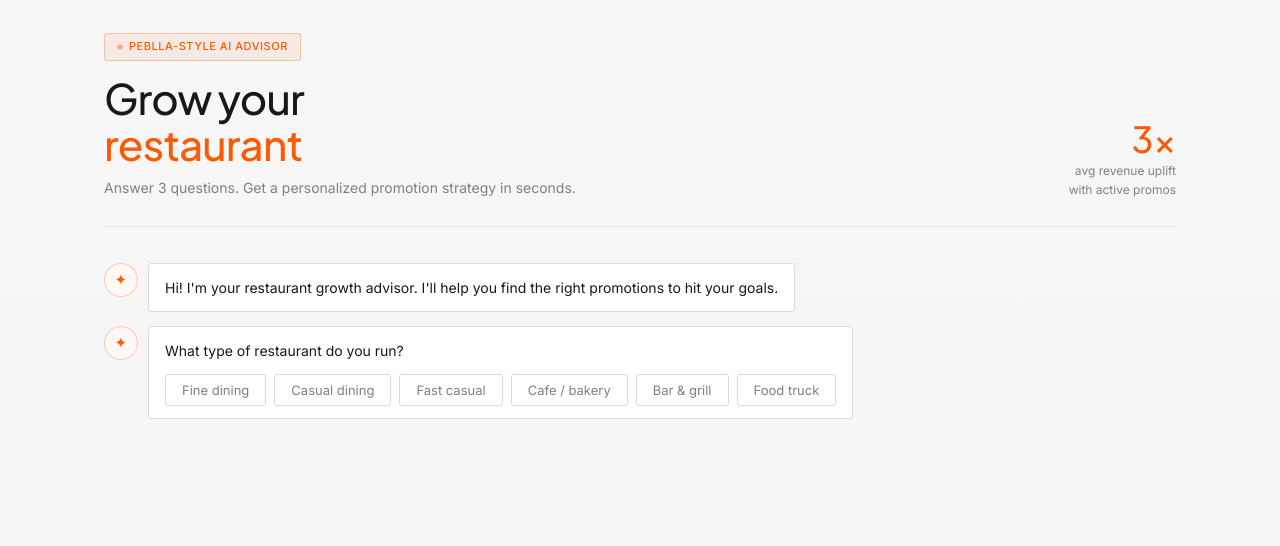
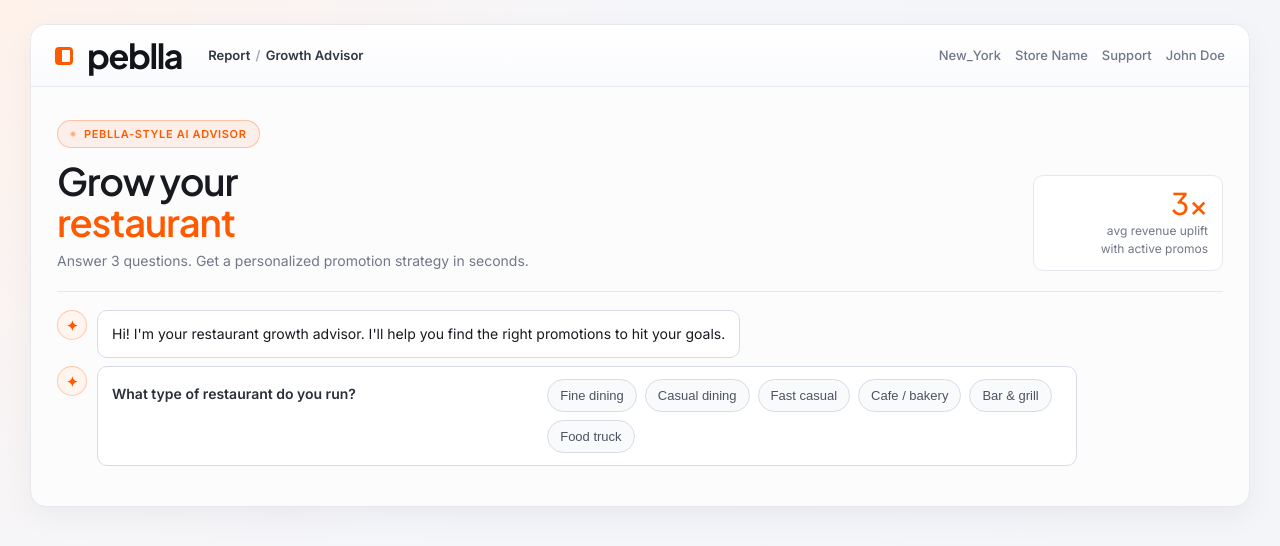
Before and after one commit to JasperWu-creator/Peblla-AI-Agent-, a website: page index.html in a window 1280 px wide. Drawn offline with Linux system fonts and the light colour scheme.

Commit message:
Restyle advisor page with Peblla dashboard layout

```diff
--- a/index.html
+++ b/index.html
@@ -10,91 +10,119 @@
   *, *::before, *::after { box-sizing: border-box; margin: 0; padding: 0; }
 
   :root {
-    --bg: #f5f5f6;
+    --bg: #f4f5f8;
     --surface: #ffffff;
-    --surface2: #fafafa;
-    --border: #e7e7e9;
-    --border2: #d9dadd;
-    --text: #18181b;
-    --muted: #7f7f86;
+    --surface2: #f9fafb;
+    --border: #e6e8ee;
+    --border2: #d7dbe5;
+    --text: #181a20;
+    --muted: #717788;
     --accent: #ff5a00;
-    --accent-2: #ff6b1f;
     --accent-dim: rgba(255, 90, 0, 0.08);
-    --accent-border: rgba(255, 90, 0, 0.28);
-    --purple: #8b8b92;
-    --purple-dim: #f3f3f4;
-    --teal: #54545c;
-    --teal-dim: #f3f3f4;
-    --amber: #a0a0a7;
-    --amber-dim: #f3f3f4;
+    --accent-border: rgba(255, 90, 0, 0.3);
+    --purple: #7d739b;
+    --purple-dim: #f4f2fb;
+    --amber: #98785e;
+    --amber-dim: #f9f3ec;
     --ai-bubble: #ffffff;
-    --user-bubble: #fff4ee;
+    --user-bubble: #fff5ef;
     --font-display: 'Plus Jakarta Sans', 'Inter', system-ui, sans-serif;
     --font-body: 'Inter', system-ui, sans-serif;
-    --radius: 4px;
-    --radius-sm: 4px;
-    --shadow-soft: 0 1px 2px rgba(17, 24, 39, 0.04);
+    --radius: 10px;
+    --radius-sm: 8px;
+    --shadow-soft: 0 10px 30px rgba(15, 23, 42, 0.05);
   }
 
   html { scroll-behavior: smooth; }
 
   body {
     font-family: var(--font-body);
-    background: var(--bg);
+    background: radial-gradient(circle at top left, #fff2eb 0%, #f5f6fa 42%, #f3f5f8 100%);
     color: var(--text);
     min-height: 100vh;
-    line-height: 1.6;
+    line-height: 1.5;
     overflow-x: hidden;
   }
 
-  body::before {
-    content: '';
-    position: fixed;
-    inset: 0;
-    background: linear-gradient(180deg, #f7f7f8 0%, #f3f3f4 100%);
-    pointer-events: none;
-    z-index: 0;
+  .page-shell {
+    position: relative;
+    z-index: 1;
+    max-width: 1220px;
+    margin: 24px auto;
+    border: 1px solid var(--border);
+    border-radius: 16px;
+    background: #fcfcfd;
+    box-shadow: var(--shadow-soft);
+    overflow: hidden;
   }
 
-  .page {
-    position: relative;
-    z-index: 1;
-    max-width: 1120px;
-    margin: 0 auto;
-    padding: 0 24px 80px;
-    background: transparent;
-    border: none;
-    border-radius: 0;
-    box-shadow: none;
-    backdrop-filter: none;
+  .top-nav {
+    height: 62px;
+    padding: 0 24px;
+    border-bottom: 1px solid var(--border);
+    display: flex;
+    align-items: center;
+    justify-content: space-between;
+    background: linear-gradient(180deg, #fff 0%, #fafbfd 100%);
   }
 
-  /* ── HEADER ── */
+  .nav-left, .nav-right {
+    display: flex;
+    align-items: center;
+    gap: 14px;
+    color: var(--muted);
+    font-size: 13px;
+    font-weight: 500;
+  }
+
+  .logo-mark {
+    width: 18px;
+    height: 18px;
+    border: 3px solid var(--accent);
+    border-left-width: 7px;
+    border-radius: 4px;
+  }
+  .logo-word {
+    font-family: var(--font-display);
+    font-size: 34px;
+    line-height: 1;
+    font-weight: 700;
+    color: #12141a;
+    letter-spacing: -0.04em;
+    margin-right: 12px;
+  }
+  .crumbs { font-weight: 600; color: #303644; }
+  .crumbs span { color: #a4a8b3; margin: 0 2px; }
+
+  .page {
+    padding: 24px 26px 40px;
+  }
+
   .header {
-    padding: 32px 0 26px;
+    padding: 8px 0 20px;
     display: flex;
     align-items: flex-end;
     justify-content: space-between;
     border-bottom: 1px solid var(--border);
-    margin-bottom: 36px;
+    margin-bottom: 18px;
     animation: fadeUp 0.6s ease both;
+    gap: 16px;
   }
-  .header-left { max-width: 520px; }
+  .header-left { max-width: 620px; }
   .badge {
-    box-shadow: none;
     display: inline-flex;
     align-items: center;
-    gap: 6px;
+    gap: 8px;
     background: var(--accent-dim);
-    border: 0.5px solid var(--accent-border);
-    border-radius: 3px;
-    padding: 4px 12px;
+    border: 1px solid var(--accent-border);
+    border-radius: 999px;
+    padding: 5px 12px;
     font-size: 11px;
-    font-weight: 500;
+    font-weight: 600;
     color: var(--accent);
-    letter-spacing: 0.05em;
+    letter-spacing: 0.06em;
     text-transform: uppercase;
-    margin-bottom: 14px;
+    margin-bottom: 12px;
   }
   .badge-dot {
     width: 6px; height: 6px;
@@ -102,41 +130,41 @@
     background: var(--accent);
     animation: pulse 2s ease-in-out infinite;
   }
-  @keyframes pulse { 0%,100%{opacity:1;transform:scale(1);} 50%{opacity:0.5;transform:scale(0.85);} }
+  @keyframes pulse { 0%,100%{opacity:1;transform:scale(1);} 50%{opacity:0.45;transform:scale(0.8);} }
 
   h1 {
     font-family: var(--font-display);
-    font-size: clamp(34px, 5vw, 42px);
-    font-weight: 500;
-    color: var(--text);
-    line-height: 1.1;
-    letter-spacing: -0.02em;
+    font-size: clamp(30px, 3.6vw, 38px);
+    font-weight: 600;
+    line-height: 1.08;
+    letter-spacing: -0.03em;
   }
   h1 em { font-style: normal; color: var(--accent); }
   .header-sub {
     font-size: 14px;
     color: var(--muted);
-    margin-top: 10px;
-    font-weight: 300;
+    margin-top: 8px;
   }
   .header-stat {
     text-align: right;
-    display: none;
+    border: 1px solid var(--border);
+    border-radius: 10px;
+    background: var(--surface);
+    padding: 12px 14px;
+    min-width: 190px;
   }
-  @media (min-width: 580px) { .header-stat { display: block; } }
   .stat-num {
     font-family: var(--font-display);
-    font-size: 36px;
+    font-size: 30px;
     color: var(--accent);
     line-height: 1;
   }
   .stat-label { font-size: 12px; color: var(--muted); margin-top: 4px; }
 
-  /* ── CHAT AREA ── */
   .chat {
     display: flex;
     flex-direction: column;
-    gap: 14px;
+    gap: 8px;
     animation: fadeUp 0.6s 0.15s ease both;
   }
 
@@ -145,103 +173,107 @@
     align-items: flex-start;
     gap: 10px;
     opacity: 0;
-    animation: fadeUp 0.4s ease forwards;
+    animation: fadeUp 0.35s ease forwards;
   }
   .row.user { flex-direction: row-reverse; }
 
   .avatar {
-    width: 34px; height: 34px;
+    width: 30px; height: 30px;
     border-radius: 50%;
     display: flex; align-items: center; justify-content: center;
     font-size: 11px;
-    font-weight: 500;
+    font-weight: 600;
     flex-shrink: 0;
-    letter-spacing: 0.02em;
   }
   .avatar.ai {
-    background: #fff8f4;
+    background: #fff5ee;
     border: 1px solid var(--accent-border);
     color: var(--accent);
-    font-size: 15px;
-    box-shadow: none;
+    font-size: 14px;
   }
   .avatar.user {
-    background: #f2f2f3;
-    border: 1px solid var(--accent-border);
-    color: #52525b;
+    background: #f0f2f7;
+    border: 1px solid var(--border2);
+    color: #4f5564;
   }
 
   .bubble {
-    max-width: 75%;
-    padding: 12px 16px;
+    max-width: min(980px, calc(100% - 44px));
+    padding: 12px 14px;
     font-size: 14px;
-    line-height: 1.65;
-    border-radius: 3px;
+    line-height: 1.55;
+    border-radius: 10px;
   }
   .bubble.ai {
     background: var(--ai-bubble);
     border: 1px solid var(--border2);
     color: var(--text);
-    border-radius: 3px;
+  }
+  .bubble.ai.interactive {
+    display: grid;
+    grid-template-columns: minmax(220px, 0.9fr) minmax(320px, 1.1fr);
+    column-gap: 14px;
+    align-items: start;
+  }
+  .bubble.ai.interactive > p {
+    font-weight: 600;
+    color: #2a2e39;
+    padding-top: 4px;
   }
   .bubble.user {
     background: var(--user-bubble);
     border: 1px solid var(--accent-border);
     color: #7a2e00;
     font-weight: 600;
-    border-radius: 3px;
+    max-width: 60%;
   }
 
-  /* Options */
-  .opts { display: flex; flex-wrap: wrap; gap: 8px; margin-top: 12px; }
+  .opts { display: flex; flex-wrap: wrap; gap: 8px; }
   .opt {
-    padding: 7px 16px;
-    border-radius: 3px;
+    padding: 8px 12px;
+    border-radius: 999px;
     border: 1px solid var(--border2);
-    background: transparent;
-    color: var(--muted);
+    background: var(--surface2);
+    color: #4d5363;
     font-size: 13px;
-    font-family: var(--font-body);
+    font-weight: 500;
     cursor: pointer;
-    transition: all 0.2s;
+    transition: all 0.18s;
   }
   .opt:hover { border-color: var(--accent-border); color: var(--accent); background: #fff5ef; }
-  .opt.selected { border-color: var(--accent-border); color: var(--accent); background: var(--accent-dim); }
-  .opt:disabled { opacity: 0.5; cursor: default; }
+  .opt.selected { border-color: var(--accent); color: var(--accent); background: var(--accent-dim); }
+  .opt:disabled { opacity: 0.55; cursor: default; }
 
-  /* Text input */
-  .inp-row { display: flex; gap: 8px; margin-top: 12px; }
+  .inp-row { display: flex; gap: 8px; }
   .inp-row input {
     flex: 1;
-    background: var(--surface2);
+    background: #fff;
     border: 1px solid var(--border2);
     border-radius: var(--radius-sm);
     color: var(--text);
-    font-family: var(--font-body);
     font-size: 14px;
-    padding: 9px 14px;
+    padding: 10px 12px;
     outline: none;
-    transition: border-color 0.2s;
+    transition: border-color 0.2s, box-shadow 0.2s;
   }
-  .inp-row input:focus { border-color: var(--accent-border); }
-  .inp-row input::placeholder { color: var(--muted); }
-  .inp-row button {
-    padding: 9px 18px;
-    background: var(--accent);
+  .inp-row input:focus { border-color: var(--accent-border); box-shadow: 0 0 0 3px var(--accent-dim); }
+  .inp-row input::placeholder { color: #9ba1b1; }
+  .inp-row button, .cta-btn {
+    padding: 10px 16px;
+    background: linear-gradient(180deg, #ff6b20 0%, #ff5a00 100%);
     border: none;
-    border-radius: 3px;
+    border-radius: 8px;
     color: #ffffff;
-    font-family: var(--font-body);
     font-size: 13px;
-    font-weight: 500;
+    font-weight: 600;
     cursor: pointer;
     transition: opacity 0.2s, transform 0.1s;
+    box-shadow: 0 8px 18px rgba(255, 90, 0, 0.18);
   }
-  .inp-row button:hover { opacity: 0.88; }
-  .inp-row button:active { transform: scale(0.97); }
-  .inp-row button:disabled { opacity: 0.4; cursor: default; }
+  .inp-row button:hover, .cta-btn:hover { opacity: 0.9; transform: translateY(-1px); }
+  .inp-row button:active, .cta-btn:active { transform: translateY(0); }
+  .inp-row button:disabled { opacity: 0.45; cursor: default; box-shadow: none; }
 
-  /* Typing indicator */
   .typing-dots { display: flex; align-items: center; gap: 4px; padding: 4px 0; }
   .typing-dots span {
     width: 6px; height: 6px;
@@ -251,12 +283,29 @@
   }
   .typing-dots span:nth-child(2) { animation-delay: 0.2s; }
   .typing-dots span:nth-child(3) { animation-delay: 0.4s; }
-  @keyframes bounce { 0%,60%,100%{transform:translateY(0);} 30%{transform:translateY(-5px);} }
+  @keyframes bounce { 0%,60%,100%{transform:translateY(0);} 30%{transform:translateY(-4px);} }
+
+  @media (max-width: 930px) {
+    .nav-right { display: none; }
+    .bubble.ai.interactive { grid-template-columns: 1fr; row-gap: 10px; }
+    .bubble.user { max-width: 75%; }
+  }
+
+  @media (max-width: 640px) {
+    .page-shell { margin: 10px; border-radius: 12px; }
+    .top-nav { padding: 0 14px; }
+    .crumbs { display: none; }
+    .logo-word { font-size: 30px; }
+    .page { padding: 16px; }
+    .header { flex-direction: column; align-items: flex-start; }
+    .header-stat { width: 100%; text-align: left; }
+    .bubble { max-width: calc(100% - 44px); }
+  }
 
   /* ── DIVIDER ── */
   .divider {
     display: flex; align-items: center; gap: 14px;
-    margin: 30px 0 24px;
+    margin: 22px 0 18px;
     opacity: 0;
     animation: fadeUp 0.5s ease forwards;
   }
@@ -269,7 +318,7 @@
   }
 
   /* ── RESULTS ── */
-  #results { display: none; flex-direction: column; gap: 40px; }
+  #results { display: none; flex-direction: column; gap: 26px; }
 
   .section-title {
     font-family: var(--font-display);
@@ -291,8 +340,8 @@
     background: var(--surface);
     box-shadow: var(--shadow-soft);
     border: 1px solid var(--border2);
-    border-radius: 3px;
-    padding: 20px;
+    border-radius: var(--radius);
+    padding: 18px;
     transition: border-color 0.2s, transform 0.2s;
     animation: fadeUp 0.5s ease both;
   }
@@ -315,8 +364,8 @@
   .ptag.purple { background: var(--purple-dim); color: var(--purple); border: 1px solid #e5e5e7; }
   .ptag.amber { background: var(--amber-dim); color: var(--amber); border: 1px solid #e5e5e7; }
 
-  .promo-card h3 { font-size: 15px; font-weight: 500; color: var(--text); margin-bottom: 6px; }
-  .promo-card p { font-size: 13px; color: var(--muted); line-height: 1.6; }
+  .promo-card h3 { font-size: 16px; font-weight: 600; color: var(--text); margin-bottom: 6px; }
+  .promo-card p { font-size: 13px; color: var(--muted); line-height: 1.55; }
   .promo-num {
     font-family: var(--font-display);
     font-size: 28px;
@@ -338,7 +387,7 @@
     background: var(--surface);
     box-shadow: var(--shadow-soft);
     border: 1px solid var(--border2);
-    border-radius: 3px;
+    border-radius: var(--radius);
     padding: 18px 16px;
     animation: fadeUp 0.5s ease both;
   }
@@ -380,8 +429,8 @@
   .cta-card {
     background: #fff8f4;
     border: 1px solid var(--accent-border);
-    border-radius: 3px;
-    padding: 28px 28px;
+    border-radius: var(--radius);
+    padding: 24px 24px;
     display: flex;
     align-items: center;
     justify-content: space-between;
@@ -389,22 +438,13 @@
     flex-wrap: wrap;
     animation: fadeUp 0.5s 0.2s ease both;
   }
-  .cta-text h3 { font-family: var(--font-display); font-size: 20px; font-weight: 400; color: var(--text); margin-bottom: 4px; }
+  .cta-text h3 { font-family: var(--font-display); font-size: 20px; font-weight: 600; color: var(--text); margin-bottom: 4px; }
   .cta-text p { font-size: 13px; color: var(--muted); }
   .cta-btn {
-    padding: 11px 24px;
-    background: var(--accent);
-    border: none;
-    border-radius: 3px;
-    color: #ffffff;
-    font-family: var(--font-body);
+    white-space: nowrap;
     font-size: 14px;
-    font-weight: 500;
-    cursor: pointer;
-    white-space: nowrap;
-    transition: opacity 0.2s, transform 0.1s;
+    padding-inline: 20px;
   }
-  .cta-btn:hover { opacity: 0.88; transform: translateY(-1px); }
 
   .disclaimer {
     font-size: 12px;
@@ -427,6 +467,17 @@
 </style>
 </head>
 <body>
+<div class="page-shell">
+  <div class="top-nav">
+    <div class="nav-left">
+      <div class="logo-mark"></div><div class="logo-word">peblla</div>
+      <div class="crumbs">Report <span>/</span> Growth Advisor</div>
+    </div>
+    <div class="nav-right">
+      <span>New_York</span><span>Store Name</span><span>Support</span><span>John Doe</span>
+    </div>
+  </div>
+
 <div class="page">
 
   <!-- HEADER -->
@@ -455,7 +506,7 @@
   <div id="results"></div>
 
 </div>
-
+</div>
 
 <script>
 const chat = document.getElementById('chat');
@@ -482,7 +533,10 @@ function addRow(role, content, animDelay) {
   const bub = document.createElement('div');
   bub.className = `bubble ${role}`;
   if (typeof content === 'string') bub.innerHTML = content;
-  else bub.appendChild(content);
+  else {
+    bub.appendChild(content);
+    bub.classList.add('interactive');
+  }
 
   row.appendChild(av);
   row.appendChild(bub);
@@ -651,7 +705,7 @@ function renderResults(plan) {
   const resultsEl = document.getElementById('results');
   resultsEl.style.display = 'flex';
   resultsEl.style.flexDirection = 'column';
-  resultsEl.style.gap = '40px';
+  resultsEl.style.gap = '26px';
 
   const promosHtml = (plan.promotions || []).map((p, idx) => `
     <div class="promo-card" style="animation-delay:${0.05 + idx * 0.07}s;">
```
